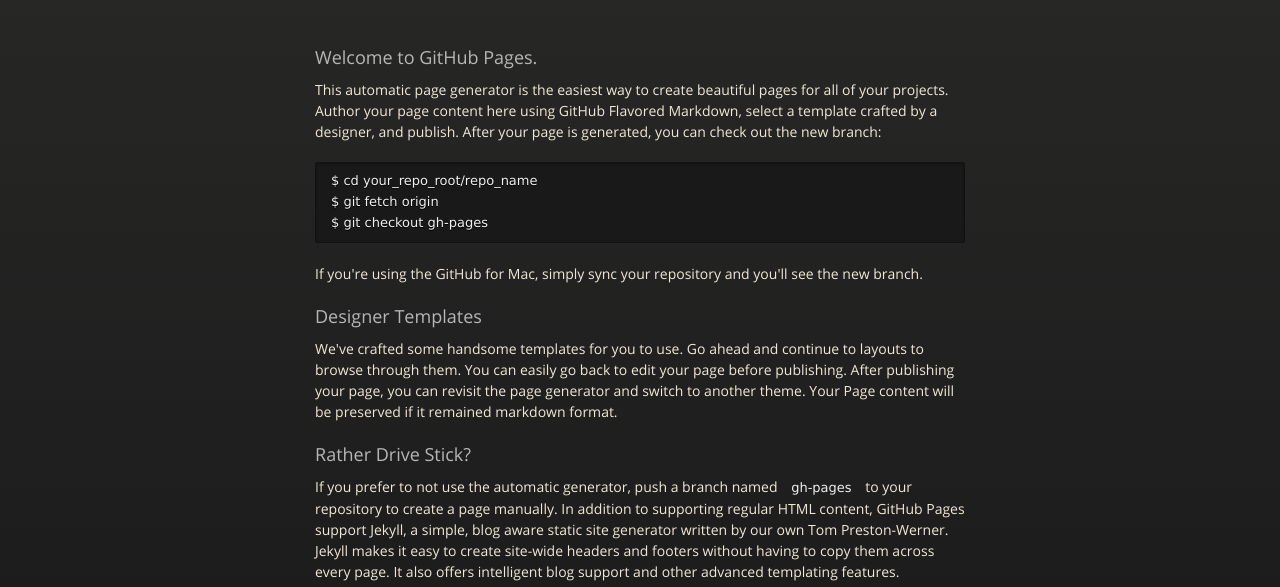
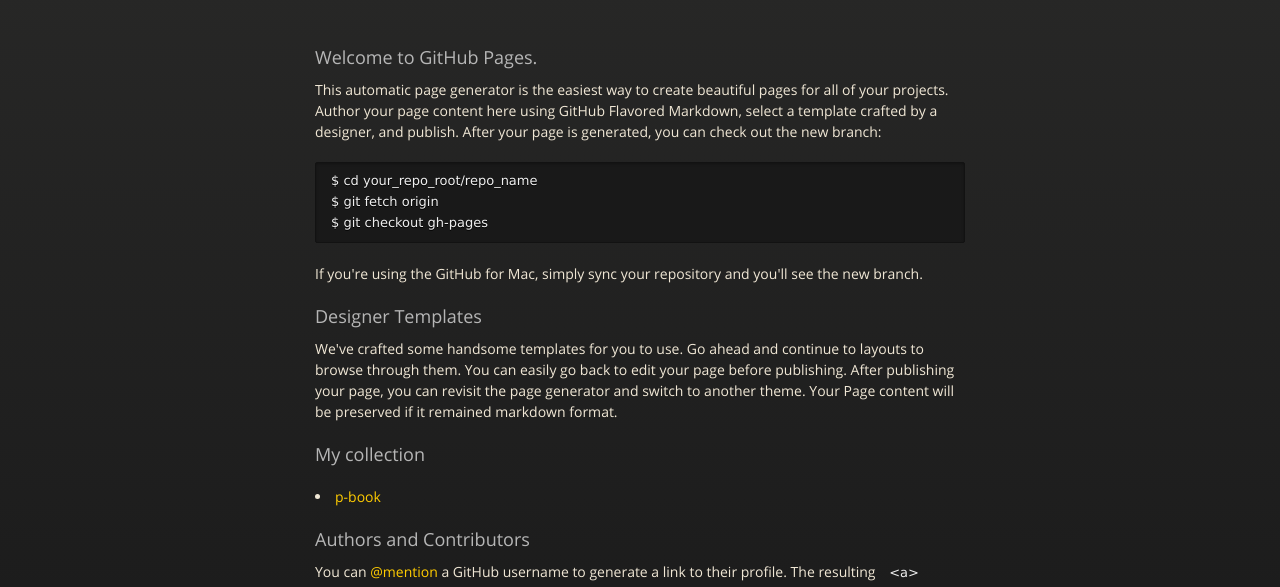
Before and after one commit to chanhou/chanhou.github.io, a plain HTML site: page index.html in a window 1280 px wide. Shown: the part 189-776 px from the top of the page. Drawn offline with nearby package versions, Linux system fonts and the light colour scheme.

Commit message:
add p book link

```diff
--- a/index.html
+++ b/index.html
@@ -53,9 +53,13 @@
 <p>We've crafted some handsome templates for you to use. Go ahead and continue to layouts to browse through them. You can easily go back to edit your page before publishing. After publishing your page, you can revisit the page generator and switch to another theme. Your Page content will be preserved if it remained markdown format.</p>
 
 <h3>
-<a id="rather-drive-stick" class="anchor" href="#rather-drive-stick" aria-hidden="true"><span class="octicon octicon-link"></span></a>Rather Drive Stick?</h3>
+<a id="rather-drive-stick" class="anchor" href="#rather-drive-stick" aria-hidden="true"><span class="octicon octicon-link"></span></a>My collection</h3>
 
-<p>If you prefer to not use the automatic generator, push a branch named <code>gh-pages</code> to your repository to create a page manually. In addition to supporting regular HTML content, GitHub Pages support Jekyll, a simple, blog aware static site generator written by our own Tom Preston-Werner. Jekyll makes it easy to create site-wide headers and footers without having to copy them across every page. It also offers intelligent blog support and other advanced templating features.</p>
+<p>
+<li>
+  <a href="http://54.149.238.255:3000/" class="user-mention">p-book</a>
+</li>
+</p>
 
 <h3>
 <a id="authors-and-contributors" class="anchor" href="#authors-and-contributors" aria-hidden="true"><span class="octicon octicon-link"></span></a>Authors and Contributors</h3>
```
